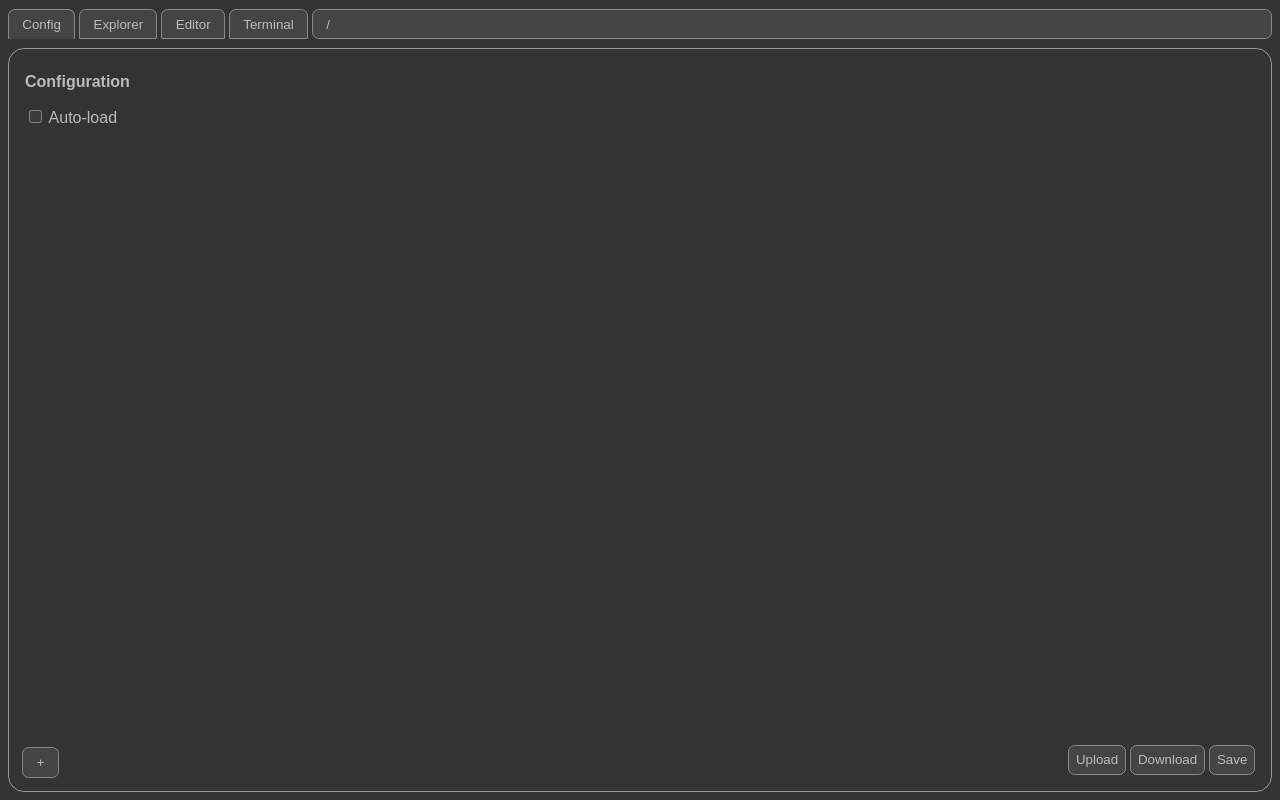
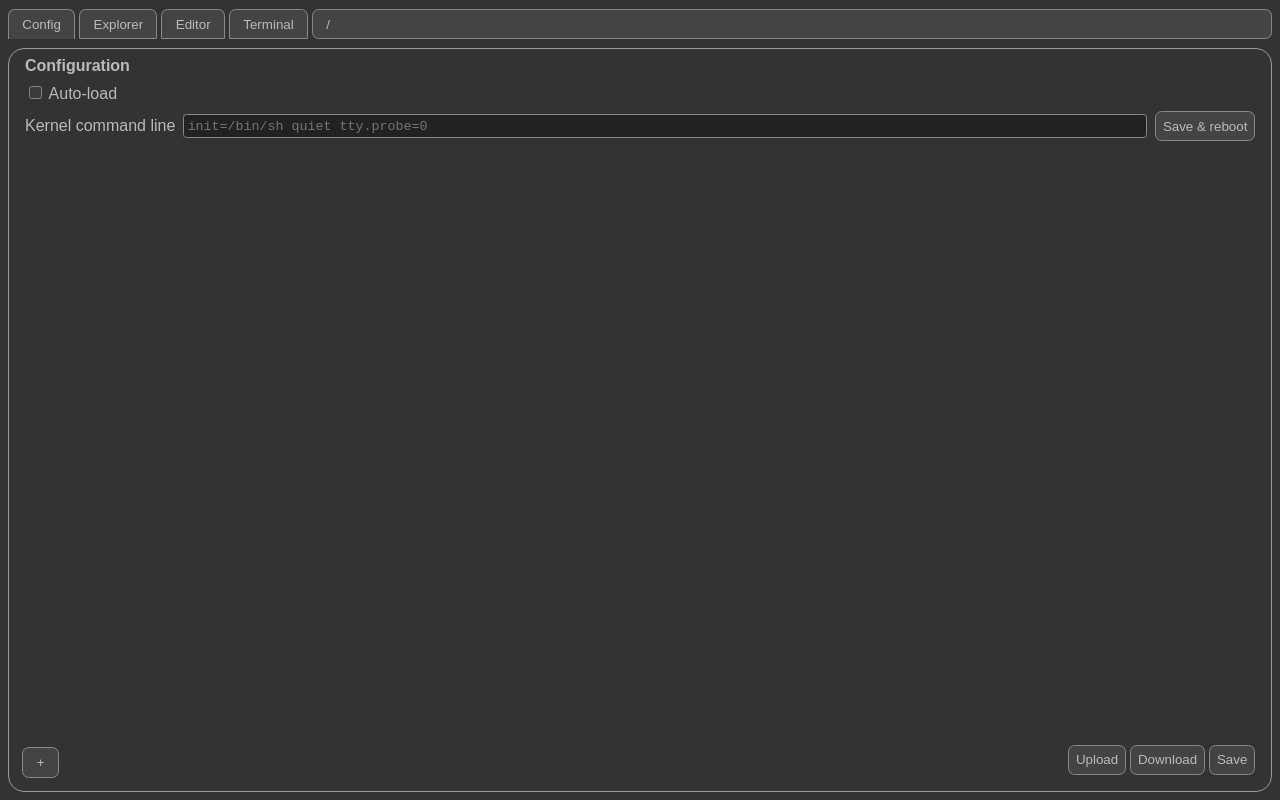
Before and after one commit to zen-fs/playground, a website with bundled scripts: page src/index.html in a window 1280 px wide. Built offline with nearby package versions, Linux system fonts and the light colour scheme; files whose address does not match are found by name; what @xterm/addon-web-links, @zenfs/core, @zenfs/linux, utilium would draw is missing.

Commit message:
Added kernel command line handling

```diff
--- a/src/config.ts
+++ b/src/config.ts
@@ -257,6 +257,26 @@ function saveTable(table: string, noLocalStorage: boolean = false): void {
 	fs.writeFileSync('/etc/fstab', table);
 }
 
+/**
+ * The kernel command line, the way a boot loader would hand one over.
+ * `?cmdline=` wins for a one-off boot; otherwise it is whatever was last saved.
+ */
+export const cmdline: string = new URLSearchParams(window.location.search).get('cmdline') ?? localStorage.cmdline ?? '';
+
+const cmdline_input = $<HTMLInputElement>('#config [name=cmdline]').val(cmdline);
+
+// Nothing re-reads the command line once the kernel is up, so changing it means booting again
+$('#config .boot').on('click', () => {
+	localStorage.cmdline = cmdline_input.val();
+
+	// A `?cmdline=` was for that boot only, so drop it and keep the rest of the query
+	const url = new URL(window.location.href);
+	url.searchParams.delete('cmdline');
+
+	if (url.href == window.location.href) window.location.reload();
+	else window.location.href = url.href;
+});
+
 $<HTMLInputElement>('#config .auto-load')[0].checked = 'autoLoad' in localStorage;
 
 if (localStorage.autoLoad && localStorage.fstab) {
--- a/src/device_tree.ts
+++ b/src/device_tree.ts
@@ -2,6 +2,7 @@ import { FitAddon } from '@xterm/addon-fit';
 import { WebLinksAddon } from '@xterm/addon-web-links';
 import { Terminal } from '@xterm/xterm';
 import { define_device_tree } from '@zenfs/linux';
+import $ from 'jquery';
 
 const terminal = new Terminal({ rows: 48 });
 const fitAddon = new FitAddon();
--- a/src/index.html
+++ b/src/index.html
@@ -18,8 +18,14 @@
 		<div id="config" class="tab">
 			<div class="top">
 				<p><strong>Configuration</strong></p>
-				<input type="checkbox" name="auto-load" class="auto-load" />
+				<input type="checkbox" id="autoload" name="auto-load" class="auto-load" />
 				<label for="autoload">Auto-load</label>
+
+				<div class="cmdline">
+					<label for="cmdline">Kernel command line</label>
+					<input type="text" id="cmdline" name="cmdline" placeholder="init=/bin/sh quiet tty.probe=0" />
+					<button class="boot">Save &amp; reboot</button>
+				</div>
 			</div>
 
 			<ul>
--- a/src/index.ts
+++ b/src/index.ts
@@ -7,7 +7,7 @@ import { isAbsolute } from '@zenfs/core/path';
 import { init } from '@zenfs/linux';
 import $ from 'jquery';
 import { openPath, switchTab } from './common.js';
-import './config.js';
+import { cmdline } from './config.js';
 import './editor.js';
 import { location } from './explorer.js';
 import './lib/binfmt_nodejs.js';
@@ -63,4 +63,5 @@ await init({
 		USER: 'pg',
 		PATH: '/bin',
 	},
+	cmdline,
 });
--- a/src/styles.css
+++ b/src/styles.css
@@ -115,6 +115,42 @@ dialog {
 }
 
 #config {
+	display: flex;
+	flex-direction: column;
+	padding: 0.5em 1em 4em;
+
+	.top,
+	ul {
+		position: static;
+		inset: auto;
+	}
+
+	.top p {
+		margin: 0 0 0.5em;
+	}
+
+	.cmdline {
+		display: flex;
+		align-items: center;
+		gap: 0.5em;
+		margin-top: 0.5em;
+
+		label {
+			white-space: nowrap;
+		}
+
+		input {
+			flex: 1;
+			min-width: 0;
+			font-family: monospace;
+		}
+	}
+
+	ul {
+		flex: 1;
+		margin: 0.5em 0 0;
+	}
+
 	.add {
 		position: absolute;
 		left: 1em;
```
